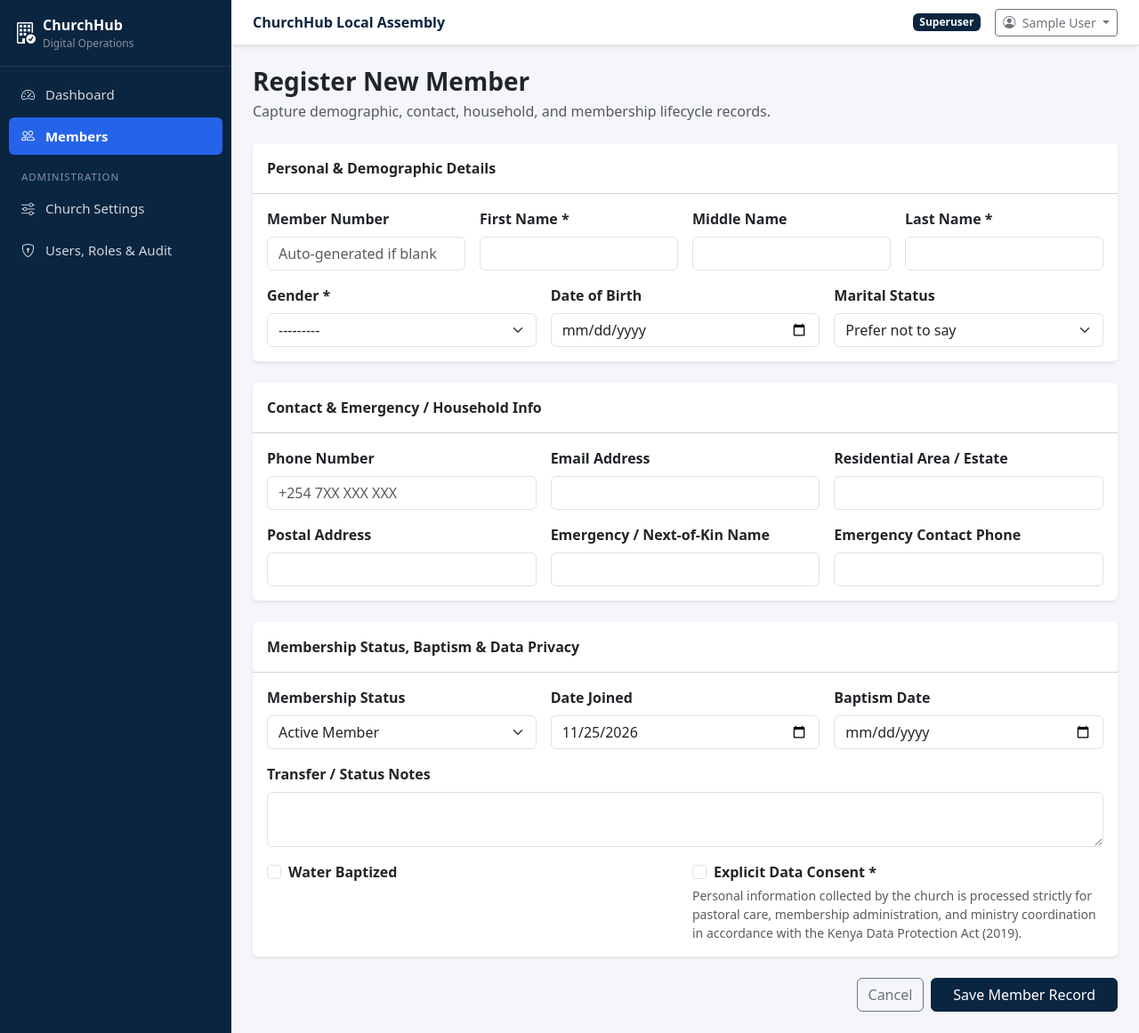
After one commit to Arthur-Muriuki/churchhub, a Django app: page /members/add/ in a window 1280 px wide. The commit adds this page. Shown: the whole page at 89% size. Run offline with Django 5.2, Linux system fonts and the light colour scheme; the visitor is signed in with stand-in values (Sample User, id 1); data comes from the database, SQL or seed files in the repository.

Commit message:
feat(members): add Member registry CRUD, search, consent validation, and soft delete

```diff
--- /dev/null
+++ b/apps/members/forms.py
@@ -0,0 +1,74 @@
+from django import forms
+from churches.models import ChurchProfile
+from .models import Member
+
+
+class MemberForm(forms.ModelForm):
+    class Meta:
+        model = Member
+        fields = [
+            "member_number",
+            "first_name",
+            "middle_name",
+            "last_name",
+            "gender",
+            "date_of_birth",
+            "marital_status",
+            "phone_number",
+            "email",
+            "residential_area",
+            "postal_address",
+            "emergency_contact_name",
+            "emergency_contact_phone",
+            "membership_status",
+            "date_joined",
+            "is_baptized",
+            "baptism_date",
+            "transfer_notes",
+            "consent_given",
+        ]
+        widgets = {
+            "member_number": forms.TextInput(attrs={"class": "form-control", "placeholder": "Auto-generated if blank"}),
+            "first_name": forms.TextInput(attrs={"class": "form-control"}),
+            "middle_name": forms.TextInput(attrs={"class": "form-control"}),
+            "last_name": forms.TextInput(attrs={"class": "form-control"}),
+            "gender": forms.Select(attrs={"class": "form-select"}),
+            "date_of_birth": forms.DateInput(attrs={"class": "form-control", "type": "date"}),
+            "marital_status": forms.Select(attrs={"class": "form-select"}),
+            "phone_number": forms.TextInput(attrs={"class": "form-control", "placeholder": "+254 7XX XXX XXX"}),
+            "email": forms.EmailInput(attrs={"class": "form-control"}),
+            "residential_area": forms.TextInput(attrs={"class": "form-control"}),
+            "postal_address": forms.TextInput(attrs={"class": "form-control"}),
+            "emergency_contact_name": forms.TextInput(attrs={"class": "form-control"}),
+            "emergency_contact_phone": forms.TextInput(attrs={"class": "form-control"}),
+            "membership_status": forms.Select(attrs={"class": "form-select"}),
+            "date_joined": forms.DateInput(attrs={"class": "form-control", "type": "date"}),
+            "is_baptized": forms.CheckboxInput(attrs={"class": "form-check-input"}),
+            "baptism_date": forms.DateInput(attrs={"class": "form-control", "type": "date"}),
+            "transfer_notes": forms.Textarea(attrs={"class": "form-control", "rows": 2}),
+            "consent_given": forms.CheckboxInput(attrs={"class": "form-check-input"}),
+        }
+
+    def __init__(self, *args, **kwargs):
+        super().__init__(*args, **kwargs)
+        self.church_profile = ChurchProfile.get_solo()
+        if self.church_profile and self.church_profile.require_registration_consent:
+            self.fields["consent_given"].required = True
+
+    def clean(self):
+        cleaned_data = super().clean()
+        is_baptized = cleaned_data.get("is_baptized")
+        baptism_date = cleaned_data.get("baptism_date")
+        date_of_birth = cleaned_data.get("date_of_birth")
+
+        if is_baptized and not baptism_date:
+            self.add_error("baptism_date", "Please provide the baptism date when marked as baptized.")
+
+        if date_of_birth and baptism_date and baptism_date < date_of_birth:
+            self.add_error("baptism_date", "Baptism date cannot be earlier than date of birth.")
+
+        if self.church_profile and self.church_profile.require_registration_consent:
+            if not cleaned_data.get("consent_given"):
+                self.add_error("consent_given", "Explicit data protection consent is required before saving.")
+
+        return cleaned_data
--- /dev/null
+++ b/apps/members/urls.py
@@ -0,0 +1,12 @@
+from django.urls import path
+from . import views
+
+app_name = "members"
+
+urlpatterns = [
+    path("", views.member_list_view, name="list"),
+    path("add/", views.member_create_view, name="create"),
+    path("<uuid:pk>/", views.member_detail_view, name="detail"),
+    path("<uuid:pk>/edit/", views.member_update_view, name="update"),
+    path("<uuid:pk>/archive/", views.member_soft_delete_view, name="delete"),
+]
--- a/apps/members/views.py
+++ b/apps/members/views.py
@@ -1,3 +1,114 @@
-from django.shortcuts import render
+from django.contrib import messages
+from django.db.models import Q
+from django.shortcuts import get_object_or_404, redirect, render
+from accounts.decorators import role_permission_required
+from accounts.utils import log_audit
+from .forms import MemberForm
+from .models import Member
 
-# Create your views here.
+
+@role_permission_required("members.view")
+def member_list_view(request):
+    query = request.GET.get("q", "").strip()
+    status_filter = request.GET.get("status", "").strip()
+    show_archived = request.GET.get("archived") == "1" and request.user.has_role_perm("members.deactivate")
+
+    members = Member.objects.filter(is_active=not show_archived)
+
+    if status_filter:
+        members = members.filter(membership_status=status_filter)
+
+    if query:
+        members = members.filter(
+            Q(first_name__icontains=query)
+            | Q(last_name__icontains=query)
+            | Q(member_number__icontains=query)
+            | Q(phone_number__icontains=query)
+            | Q(email__icontains=query)
+        )
+
+    context = {
+        "members": members,
+        "query": query,
+        "status_filter": status_filter,
+        "show_archived": show_archived,
+        "status_choices": Member.MEMBERSHIP_STATUS_CHOICES,
+    }
+    return render(request, "members/member_list.html", context)
+
+
+@role_permission_required("members.add")
+def member_create_view(request):
+    if request.method == "POST":
+        form = MemberForm(request.POST)
+        if form.is_valid():
+            member = form.save()
+            log_audit(
+                request=request,
+                action_type="CREATE",
+                target_model="Member",
+                target_id=member.member_id,
+                details=f"Registered member {member.full_name} ({member.member_number})",
+            )
+            messages.success(request, f"Member profile '{member.full_name}' created successfully.")
+            return redirect("members:detail", pk=member.member_id)
+        messages.error(request, "Please correct the validation errors below.")
+    else:
+        form = MemberForm()
+
+    return render(request, "members/member_form.html", {"form": form, "mode": "create"})
+
+
+@role_permission_required("members.view")
+def member_detail_view(request, pk):
+    member = get_object_or_404(Member, pk=pk)
+    log_audit(
+        request=request,
+        action_type="VIEW_SENSITIVE",
+        target_model="Member",
+        target_id=member.member_id,
+        details=f"Viewed member record for {member.full_name}",
+    )
+    return render(request, "members/member_detail.html", {"member": member})
+
+
+@role_permission_required("members.change")
+def member_update_view(request, pk):
+    member = get_object_or_404(Member, pk=pk)
+    if request.method == "POST":
+        form = MemberForm(request.POST, instance=member)
+        if form.is_valid():
+            updated = form.save()
+            log_audit(
+                request=request,
+                action_type="UPDATE",
+                target_model="Member",
+                target_id=updated.member_id,
+                details=f"Updated member record for {updated.full_name} ({updated.member_number})",
+            )
+            messages.success(request, f"Member profile '{updated.full_name}' updated successfully.")
+            return redirect("members:detail", pk=updated.member_id)
+        messages.error(request, "Please correct the validation errors below.")
+    else:
+        form = MemberForm(instance=member)
+
+    return render(request, "members/member_form.html", {"form": form, "member": member, "mode": "update"})
+
+
+@role_permission_required("members.deactivate")
+def member_soft_delete_view(request, pk):
+    member = get_object_or_404(Member, pk=pk)
+    if request.method == "POST":
+        member.is_active = False
+        member.save(update_fields=["is_active", "updated_at"])
+        log_audit(
+            request=request,
+            action_type="DELETE",
+            target_model="Member",
+            target_id=member.member_id,
+            details=f"Soft-deleted member {member.full_name} ({member.member_number})",
+        )
+        messages.success(request, f"Member '{member.full_name}' has been archived (soft-deleted).")
+        return redirect("members:list")
+
+    return render(request, "members/member_confirm_delete.html", {"member": member})
--- a/config/urls.py
+++ b/config/urls.py
@@ -7,6 +7,7 @@ urlpatterns = [
     path("admin/", admin.site.urls),
     path("accounts/", include("accounts.urls")),
     path("church/", include("churches.urls")),
+    path("members/", include("members.urls")),
     path("", include("reports.urls")),
 ]
 
--- a/templates/base.html
+++ b/templates/base.html
@@ -90,6 +90,13 @@
                     <i class="bi bi-speedometer2 me-2"></i> Dashboard
                 </a>
             </li>
+            {% if request.user|has_perm:"members.view" %}
+            <li class="nav-item">
+                <a class="nav-link {% if request.resolver_match.app_name == 'members' %}active{% endif %}" href="{% url 'members:list' %}">
+                    <i class="bi bi-people me-2"></i> Members
+                </a>
+            </li>
+            {% endif %}
 
             <div class="sidebar-heading">Administration</div>
             {% if request.user|has_perm:"churches.manage_settings" %}
--- /dev/null
+++ b/templates/members/member_form.html
@@ -0,0 +1,138 @@
+{% extends "base.html" %}
+{% block title %}{% if mode == "create" %}Register Member{% else %}Edit Member{% endif %}{% endblock %}
+
+{% block content %}
+<div class="mb-4">
+    <h3 class="fw-bold mb-1">{% if mode == "create" %}Register New Member{% else %}Update Member Profile{% endif %}</h3>
+    <p class="text-muted mb-0">Capture demographic, contact, household, and membership lifecycle records.</p>
+</div>
+
+<form method="post" novalidate>
+    {% csrf_token %}
+    <div class="card border-0 shadow-sm mb-4">
+        <div class="card-header bg-white fw-bold py-3">Personal & Demographic Details</div>
+        <div class="card-body row g-3">
+            <div class="col-md-3">
+                <label class="form-label fw-semibold">Member Number</label>
+                {{ form.member_number }}
+                {{ form.member_number.errors }}
+            </div>
+            <div class="col-md-3">
+                <label class="form-label fw-semibold">First Name *</label>
+                {{ form.first_name }}
+                {{ form.first_name.errors }}
+            </div>
+            <div class="col-md-3">
+                <label class="form-label fw-semibold">Middle Name</label>
+                {{ form.middle_name }}
+                {{ form.middle_name.errors }}
+            </div>
+            <div class="col-md-3">
+                <label class="form-label fw-semibold">Last Name *</label>
+                {{ form.last_name }}
+                {{ form.last_name.errors }}
+            </div>
+            <div class="col-md-4">
+                <label class="form-label fw-semibold">Gender *</label>
+                {{ form.gender }}
+                {{ form.gender.errors }}
+            </div>
+            <div class="col-md-4">
+                <label class="form-label fw-semibold">Date of Birth</label>
+                {{ form.date_of_birth }}
+                {{ form.date_of_birth.errors }}
+            </div>
+            <div class="col-md-4">
+                <label class="form-label fw-semibold">Marital Status</label>
+                {{ form.marital_status }}
+                {{ form.marital_status.errors }}
+            </div>
+        </div>
+    </div>
+
+    <div class="card border-0 shadow-sm mb-4">
+        <div class="card-header bg-white fw-bold py-3">Contact & Emergency / Household Info</div>
+        <div class="card-body row g-3">
+            <div class="col-md-4">
+                <label class="form-label fw-semibold">Phone Number</label>
+                {{ form.phone_number }}
+                {{ form.phone_number.errors }}
+            </div>
+            <div class="col-md-4">
+                <label class="form-label fw-semibold">Email Address</label>
+                {{ form.email }}
+                {{ form.email.errors }}
+            </div>
+            <div class="col-md-4">
+                <label class="form-label fw-semibold">Residential Area / Estate</label>
+                {{ form.residential_area }}
+                {{ form.residential_area.errors }}
+            </div>
+            <div class="col-md-4">
+                <label class="form-label fw-semibold">Postal Address</label>
+                {{ form.postal_address }}
+                {{ form.postal_address.errors }}
+            </div>
+            <div class="col-md-4">
+                <label class="form-label fw-semibold">Emergency / Next-of-Kin Name</label>
+                {{ form.emergency_contact_name }}
+                {{ form.emergency_contact_name.errors }}
+            </div>
+            <div class="col-md-4">
+                <label class="form-label fw-semibold">Emergency Contact Phone</label>
+                {{ form.emergency_contact_phone }}
+                {{ form.emergency_contact_phone.errors }}
+            </div>
+        </div>
+    </div>
+
+    <div class="card border-0 shadow-sm mb-4">
+        <div class="card-header bg-white fw-bold py-3">Membership Status, Baptism & Data Privacy</div>
+        <div class="card-body row g-3">
+            <div class="col-md-4">
+                <label class="form-label fw-semibold">Membership Status</label>
+                {{ form.membership_status }}
+                {{ form.membership_status.errors }}
+            </div>
+            <div class="col-md-4">
+                <label class="form-label fw-semibold">Date Joined</label>
+                {{ form.date_joined }}
+                {{ form.date_joined.errors }}
+            </div>
+            <div class="col-md-4">
+                <label class="form-label fw-semibold">Baptism Date</label>
+                {{ form.baptism_date }}
+                {{ form.baptism_date.errors }}
+            </div>
+            <div class="col-12">
+                <label class="form-label fw-semibold">Transfer / Status Notes</label>
+                {{ form.transfer_notes }}
+                {{ form.transfer_notes.errors }}
+            </div>
+            <div class="col-md-6">
+                <div class="form-check">
+                    {{ form.is_baptized }}
+                    <label class="form-check-label fw-semibold">Water Baptized</label>
+                </div>
+            </div>
+            <div class="col-md-6">
+                <div class="form-check">
+                    {{ form.consent_given }}
+                    <label class="form-check-label fw-semibold">
+                        Explicit Data Consent {% if church_config.require_registration_consent %}*{% endif %}
+                    </label>
+                </div>
+                {% if church_config.data_privacy_statement %}
+                    <div class="form-text">{{ church_config.data_privacy_statement }}</div>
+                {% endif %}
+                {{ form.consent_given.errors }}
+            </div>
+        </div>
+    </div>
+
+    <div class="d-flex justify-content-end gap-2">
+        <a href="{% url 'members:list' %}" class="btn btn-outline-secondary">Cancel</a>
+        <button type="submit" class="btn btn-primary px-4">Save Member Record</button>
+    </div>
+</form>
+{% endblock %}
```
Also changed, not shown: apps/members/admin.py (+15 -1 lines), apps/members/models.py (+129 -1 lines), templates/members/member_confirm_delete.html (added, +18 -0 lines), templates/members/member_detail.html (added, +67 -0 lines), templates/members/member_list.html (added, +103 -0 lines), apps/members/migrations/0001_initial.py (added).
